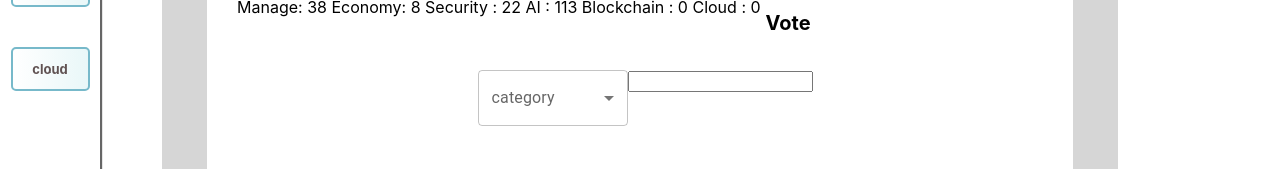
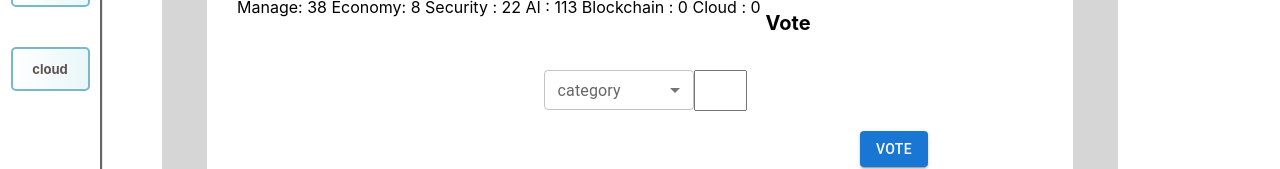
Before and after one commit to codestates-beb/beb-09-Ideas, a React (Create React App) app in the folder front/: page /board/1 in a window 1280 px wide. Shown: the part 631-800 px from the top of the page. Built offline with nearby package versions, Linux system fonts and the light colour scheme; no server answers.

Commit message:
Update voting input modified

```diff
--- a/front/src/components/frame/main/read-page-component/CateVotingInput.jsx
+++ b/front/src/components/frame/main/read-page-component/CateVotingInput.jsx
@@ -4,18 +4,30 @@ import {MenuItem, FormControl, Select, InputLabel} from '@mui/material/';
 
 const CateVoting = styled.div`
     display: ${({ isVisible, isFirstInput }) => (isFirstInput?'block':(isVisible ? 'block' : 'none'))};
-    margin-bottom: 50px;
+    margin-bottom: 20px;
 
     /* display:none;    */
+    button {
+        position:absolute;
+        border: 0;
+        font-size: 15px;
+        background: transparent;
+        &:hover {
+            background: #f1f1f1;
+        }
+    }
     `;
+const RatioInput = styled.input`
+    height:35px;
+    width:45px;
+`;
 
 const CateVotingInput = ({isVisible, isFirstInput, addIndex, deleteIndex}) => {
-    console.log(isVisible);
 
   return (
     <CateVoting isVisible={isVisible} isFirstInput={isFirstInput}>
-          <FormControl sx={{ m: 0, minWidth: 150 }}>
-            <InputLabel htmlFor="category">category</InputLabel>
+          <FormControl size='small' sx={{ m: 0, minWidth: 150 }}>
+            <InputLabel size='small' htmlFor="category">category</InputLabel>
             <Select defaultValue="" id="category-select" label="category">
               <MenuItem onClick={addIndex} value={"Manage"}>Manage</MenuItem>
               <MenuItem onClick={addIndex} value={"Economy"}>Economy</MenuItem>
@@ -25,7 +37,7 @@ const CateVotingInput = ({isVisible, isFirstInput, addIndex, deleteIndex}) => {
               <MenuItem onClick={addIndex} value={"Cloud"}>Cloud</MenuItem>
             </Select>
           </FormControl>
-            <input type="text" />
+            <RatioInput type="text" />
             {isFirstInput?"":<button onClick={deleteIndex}> x </button>}
     </CateVoting>
   )
--- a/front/src/components/frequently_used/Board.jsx
+++ b/front/src/components/frequently_used/Board.jsx
@@ -99,7 +99,7 @@ const Board = ({board}) => {
             <h4>{board?.category[0].toUpperCase()}</h4>
         </CateDiv>
         <TopDiv>
-            <ProfileImg src={board?.autor.profile.image_url} width="70px" height="70px" onClick={goToProfile}/>
+            <ProfileImg src={board?.autor?.profile.image_url} width="70px" height="70px" onClick={goToProfile}/>
             <TitleH3>
                 {board?.title}
                 <span style={{fontWeight:'normal'}}> &nbsp;{board?.created_at}</span>
```
